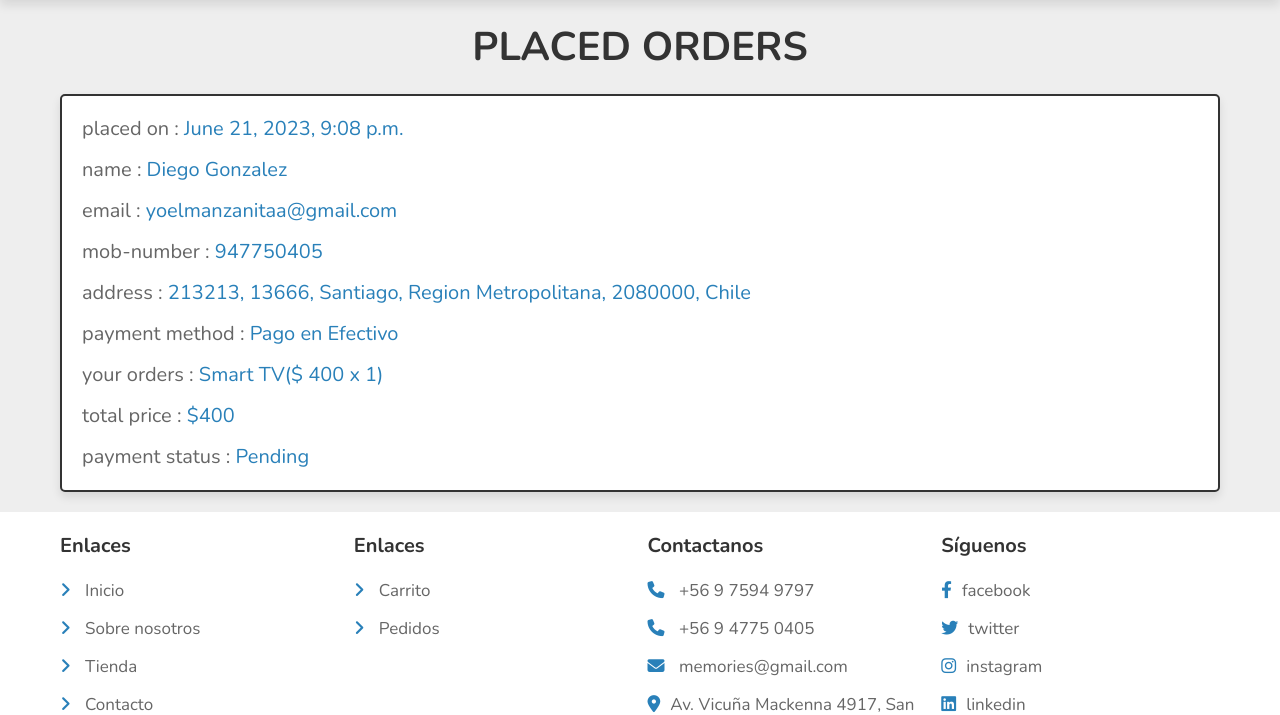
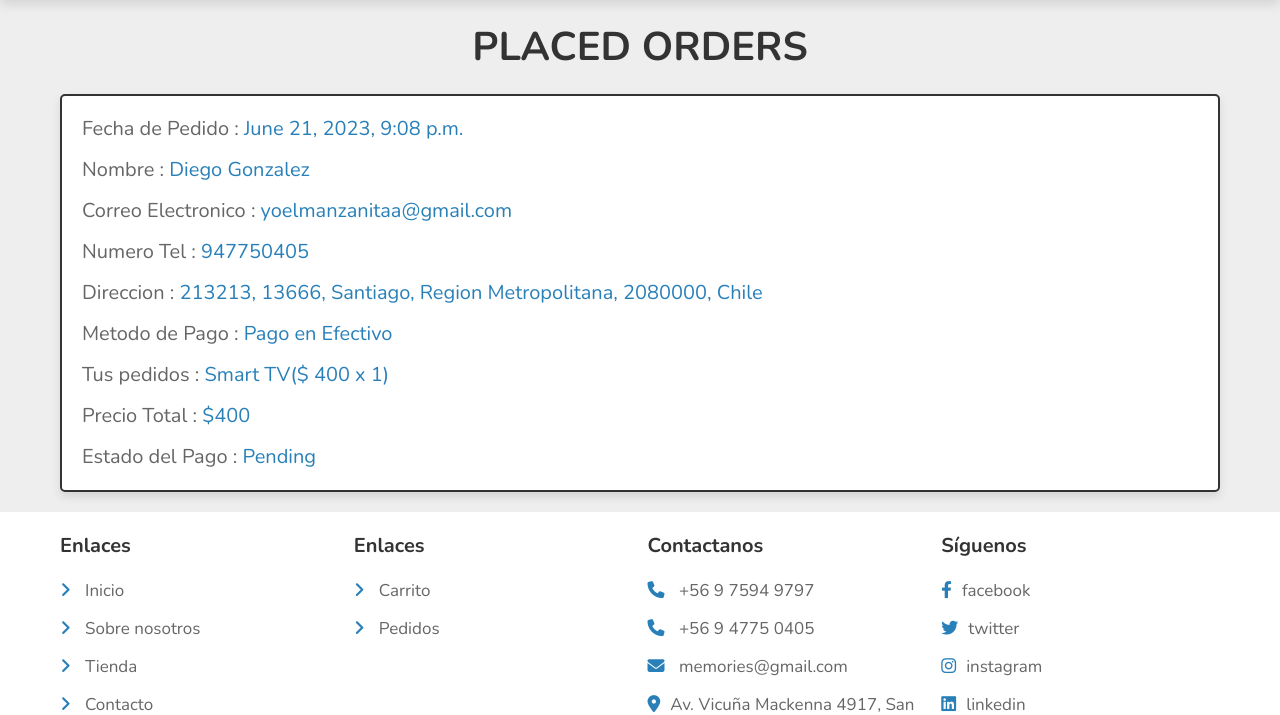
Before and after one commit to aleejandra2/Tercera_Prueba, a Django app: page /order_detail/ in a window 1280 px wide. Shown: the part 74-789 px from the top of the page. Run offline with Django 4.2, Linux system fonts and the light colour scheme; a user stored in the database is signed in; data comes from the database, SQL or seed files in the repository; both versions use the stored data as it was after the commit; data that the repository does not hold is empty; some libraries are stand-ins or nearby versions.

Commit message:
Cambio Orden Final

```diff
--- a/store/templates/store/order.html
+++ b/store/templates/store/order.html
@@ -18,20 +18,20 @@
 
         <div class="box-container">
             <div class="box">
-                <p>placed on : <span>{{order.order_date}}</span></p>
-                <p>name : <span>{{address.name}}</span></p>
-                <p>email : <span>{{address.email}}</span></p>
-                <p>mob-number : <span>{{address.mobile_no}}</span></p>
-                <p>address : <span>{{shipped_address}}</span></p>
-                <p>payment method : <span>{{order.payment_mode}}</span></p>
+                <p>Fecha de Pedido : <span>{{order.order_date}}</span></p>
+                <p>Nombre : <span>{{address.name}}</span></p>
+                <p>Correo Electronico : <span>{{address.email}}</span></p>
+                <p>Numero Tel : <span>{{address.mobile_no}}</span></p>
+                <p>Direccion : <span>{{shipped_address}}</span></p>
+                <p>Metodo de Pago : <span>{{order.payment_mode}}</span></p>
 
-                <p>your orders : <span>
+                <p>Tus pedidos : <span>
                 {% for order in orders %}
                 {{order.product_id.name}}($ {{order.product_id.price}}  x {{order.quantity}})
                 {% endfor %}
                </span></p>
-               <p>total price : <span>${{total_price}}</span></p>
-               <p> payment status : <span>{{order.order_status}} </span> </p>
+               <p>Precio Total : <span>${{total_price}}</span></p>
+               <p> Estado del Pago : <span>{{order.order_status}} </span> </p>
             </div>
 
          </div>
```
Also changed, not shown: db.sqlite3.
